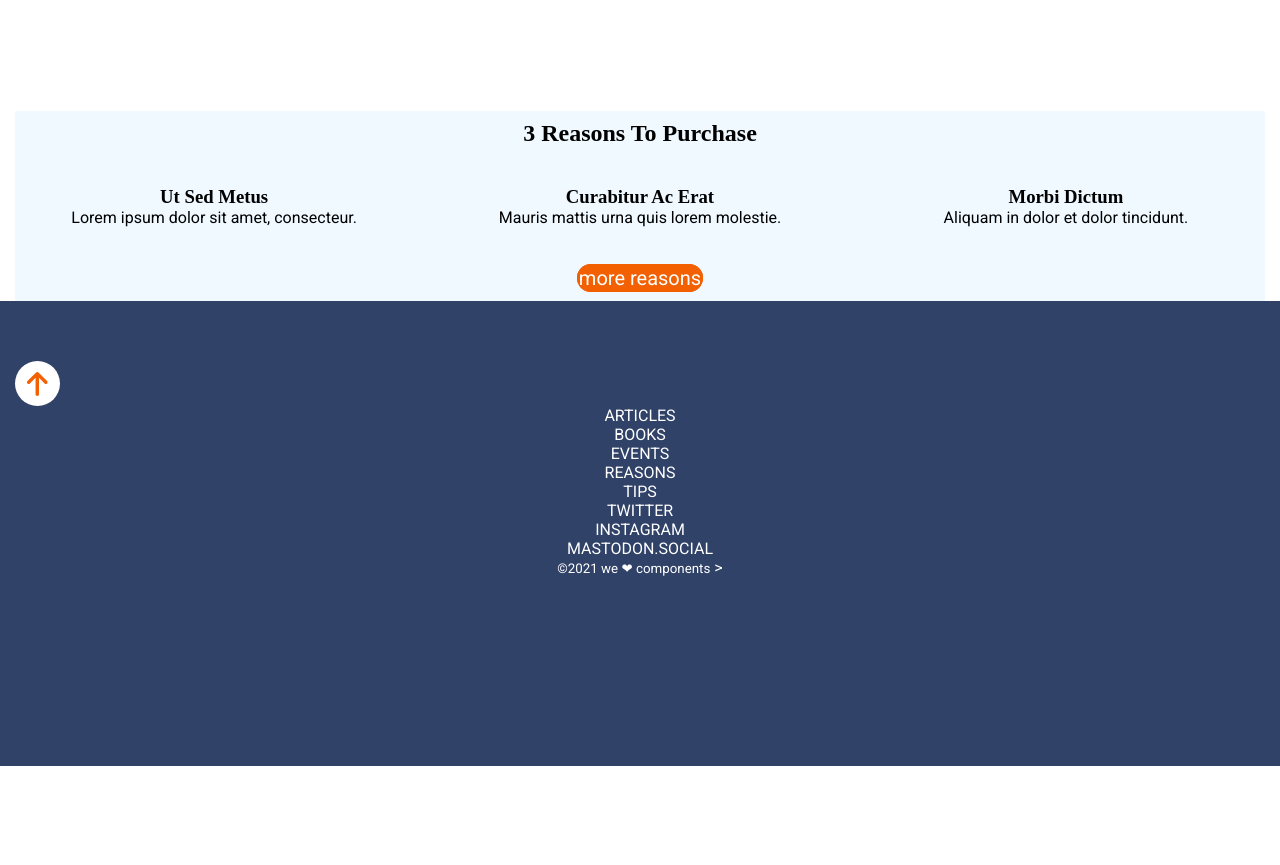
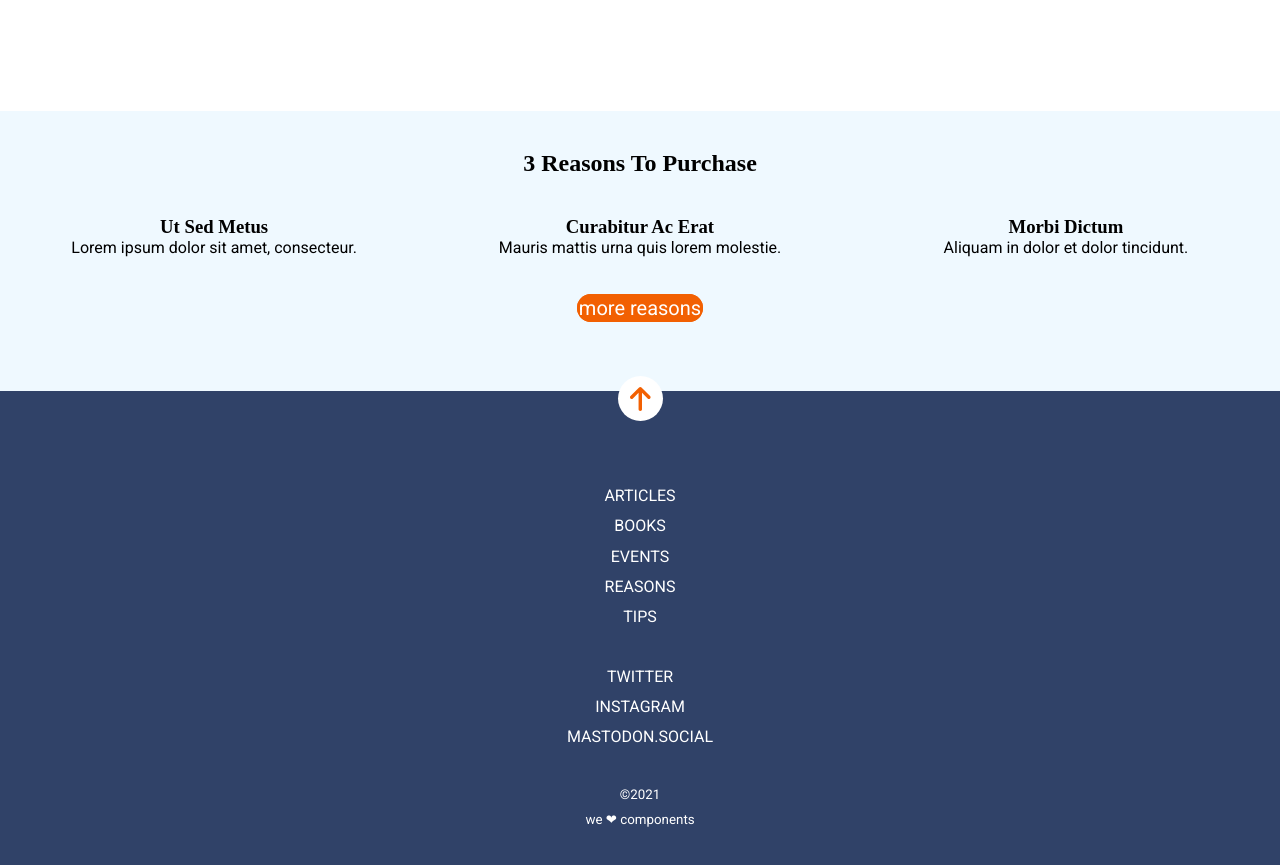
Before and after one commit to Adalab/modulo-1-evaluacion-final-jero10lf, a website: page docs/index.html in a window 1280 px wide. Shown: the part 1065-1930 px from the top of the page. Before the commit the page ends 1831 px from the top, so only its background shows below. Drawn offline with Linux system fonts and the light colour scheme.

Commit message:
Adding footer

```diff
--- a/docs/index.html
+++ b/docs/index.html
@@ -72,81 +72,45 @@
       </main>
 
       <footer class="footer">
-        <a class="buttonfooter" href="#hero" title="hero button">
+        <a class="buttonfooter" href="#" title="hero button">
           <img class="imgbuttonfooter" src="./assets/images/ico-arrow.svg" title="Go to top" alt="Go to top">
       </a>
       <section class="footermenu">
         <nav class="footermenulink">
           <ul class="listlink">
+            <div class="linkweb">
               <li>
-              <a
-              class="links"
-              href="https://adalab.es/"
-              target="_blank"
-              title="articles"
-              >articles</a>
+                <a class="links" href="https://adalab.es/" target="_blank" title="articles">articles</a>
               </li>
               <li>
-              <a
-              class="links"
-              href="https://adalab.es/"
-              target="_blank"
-              title="books"
-              >books</a>
+                <a class="links" href="https://adalab.es/" target="_blank" title="books">books</a>
               </li>
               <li>
-              <a
-              class="links"
-              href="https://adalab.es/"
-              target="_blank"
-              title="events"
-              >events</a>
+                <a class="links" href="https://adalab.es/" target="_blank" title="events">events</a>
               </li>
               <li>
-              <a
-              class="links"
-              href="https://adalab.es/"
-              target="_blank"
-              title="reasons"
-              >reasons</a>
+                <a class="links" href="https://adalab.es/" target="_blank" title="reasons">reasons</a>
               </li>
               <li>
-              <a
-              class="links"
-              href="https://adalab.es/"
-              target="_blank"
-              title="tips"
-              >tips</a>
+                <a class="links" href="https://adalab.es/" target="_blank" title="tips">tips</a>
+              </li>
+            </div>
+            <div class="linksocialmedia">
+              <li>
+                <a class="links" href="https://adalab.es/" target="_blank" title="twitter">twitter</a>
               </li>
               <li>
-              <a
-              class="links"
-              href="https://adalab.es/"
-              target="_blank"
-              title="twitter"
-              >twitter</a>
+                <a class="links" href="https://adalab.es/" target="_blank" title="instagram">instagram</a>
               </li>
               <li>
-              <a
-              class="links"
-              href="https://adalab.es/"
-              target="_blank"
-              title="instagram"
-              >instagram</a>
+                <a class="links" href="https://adalab.es/" target="_blank" title="mastodon.social">mastodon.social</a>
               </li>
-            <li>
-              <a
-              class="links"
-              href="https://adalab.es/"
-              target="_blank"
-              title="mastodon.social"
-              >mastodon.social</a>
-            </li>
+            </div>
          </ul>
         </nav>
         <div class="footersmall">
           <small class="footersmallcopy"> &copy;2021 </small>
-          <small class="footersmallclose">we <span class="heart">&#10084;</span> components</small>        >
+          <small class="footersmallclose">we <span class="heart">&#10084;</span> components</small>
         </div>
       </section>
       </footer>
--- a/src/scss/layout/_footer.scss
+++ b/src/scss/layout/_footer.scss
@@ -1,35 +1,58 @@
 .footer {
   background-color: $color-background-footer;
+  padding: 45px 15px 45px 15px;
   min-height: 465px;
-  padding: 60px 15px 45px 15px;
+  line-height: 1.88;
+  font-size: 16px;
+  display: flex;
+  flex-direction: column;
+  justify-content: center;
+  align-items: center;
 }
 .footermenu {
-  display: flex;
-  flex-direction: column;
-
-  justify-content: flex-end;
-  align-items: center;
-  text-align: center;
   color: $color-white;
-
   text-align: center;
 }
 .listlink {
   list-style: none;
   text-transform: uppercase;
+  align-content: center;
+}
+.linkweb {
+}
+.linksocialmedia {
+  padding-top: 30px;
+}
+.footersmall {
+  padding-top: 30px;
+  display: flex;
+  flex-direction: column;
+  justify-content: center;
+  align-items: center;
 }
 .links {
   color: $color-white;
 
   text-decoration: none;
 }
+
 .buttonfooter {
   width: 45px;
   height: 45px;
   background-color: $color-white;
   border-radius: 22.5px;
   display: flex;
+  flex-direction: column;
   justify-content: center;
   align-items: center;
-  margin: 0;
+  position: relative;
+  top: -60px;
+  /*width: 45px;
+  height: 45px;
+  background-color: $color-white;
+  border-radius: 22.5px;
+  display: flex;
+  flex-direction: column;
+  justify-content: center;
+  align-items: center;*/
 }
--- a/src/scss/layout/_looking.scss
+++ b/src/scss/layout/_looking.scss
@@ -3,7 +3,7 @@
   min-height: 376px;
   display: flex;
   flex-direction: column;
-
+  padding: 0 15px 0 15px;
   width: 100%;
 }
 .lookingimsonia {
--- a/src/scss/layout/_reasons.scss
+++ b/src/scss/layout/_reasons.scss
@@ -5,6 +5,7 @@
   background-color: $color-background-main;
   text-align: center;
   align-items: center;
+  padding: 30px 15px 60px 15px;
   @media all and (min-width: 768px) {
     grid-template-columns: repeat(3, 1fr);
     grid-template-rows: repeat(3, 1fr);
--- a/src/scss/main.scss
+++ b/src/scss/main.scss
@@ -3,9 +3,7 @@
   padding: 0;
   box-sizing: border-box;
 }
-.lookreas {
-  padding: 0 15px 0 15px;
-}
+
 @import "core/variables";
 @import "core/reset";
 @import "layout/header";
```
Also changed, not shown: src/html/partials/footer.html (+16 -52 lines), docs/assets/css/main.css. Lines whose indentation alone changed are shown as unchanged.
